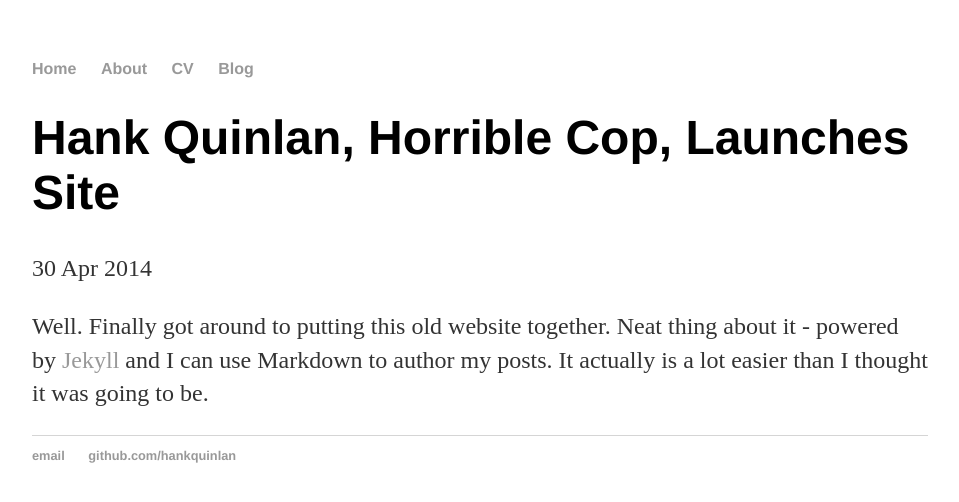
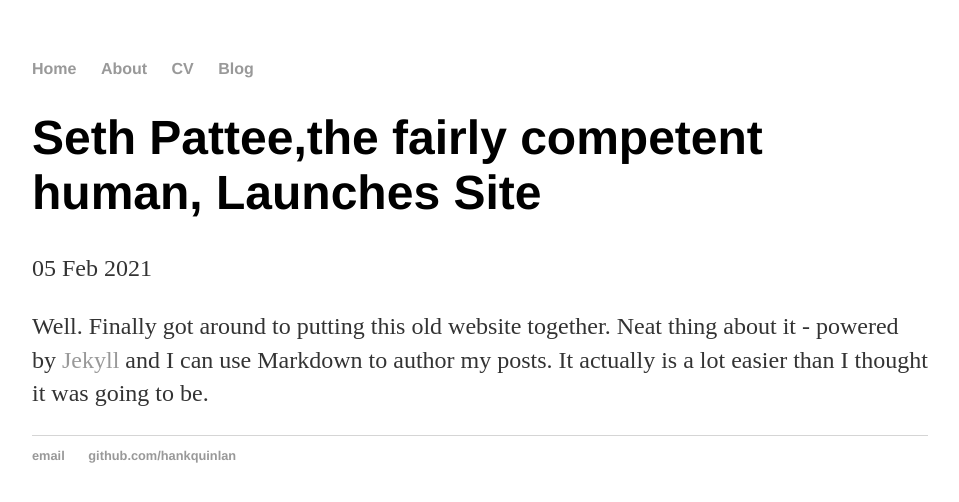
Before and after one commit to SethPattee/SethPattee.github.io, a Jekyll site: the page built from _posts/2014-04-30-hank-quinlan-site-launched.md, in a window 1280 px wide. Shown: the top 502 px of the page, without its empty margins (160-1119 px from the left). Built offline with Jekyll 4.4.1, drawn with Linux system fonts in a browser that asks for light colours.

Commit message:
Update 2014-04-30-hank-quinlan-site-launched.md

```diff
--- a/_posts/2014-04-30-hank-quinlan-site-launched.md
+++ b/_posts/2014-04-30-hank-quinlan-site-launched.md
@@ -1,7 +1,7 @@
 ---
 layout: post
-title: "Hank Quinlan, Horrible Cop, Launches Site"
-date: 2014-04-30
+title: "Seth Pattee,the fairly competent human, Launches Site"
+date: 2021-02-05
 ---
 
 Well. Finally got around to putting this old website together. Neat thing about it - powered by [Jekyll](http://jekyllrb.com) and I can use Markdown to author my posts. It actually is a lot easier than I thought it was going to be.
```
